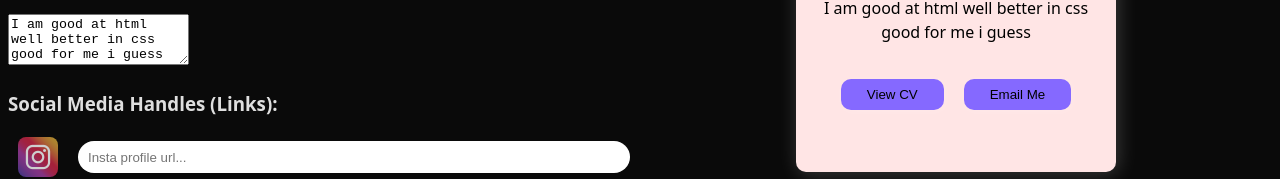
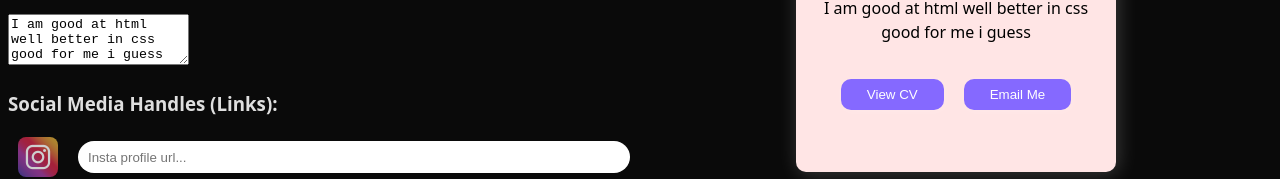
Before and after one commit to raunikdev/cardbuilder, a React (Vite) app: page / in a window 1280 px wide. Shown: the part 249-428 px from the top of the page. Built offline with nearby package versions, Linux system fonts and the light colour scheme.

Commit message:
text color to white

```diff
--- a/src/components/Cardbuilder.jsx
+++ b/src/components/Cardbuilder.jsx
@@ -15,7 +15,7 @@ function Cardbuilder() {
     const [youtubelink, Setyoutubelink] = useState("");
     const [xlink, Setxlink] = useState("");
     const [buttonbgcolor, Setbgbuttoncolor] = useState("");
-    const [buttoncolor, Setbuttoncolor] = useState("");
+    const [buttoncolor, Setbuttoncolor] = useState("white");
     const [viewcv, Setviewcv] = useState("");
     const [emailme, Setemailme] = useState("");
 
```
